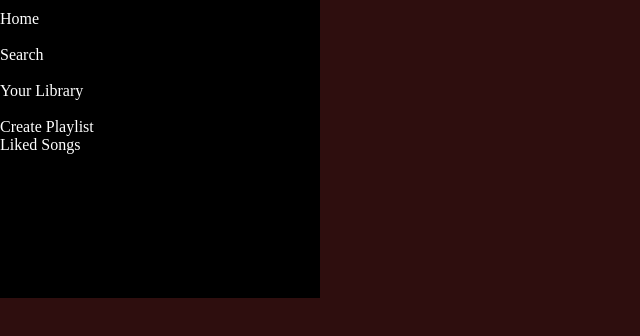
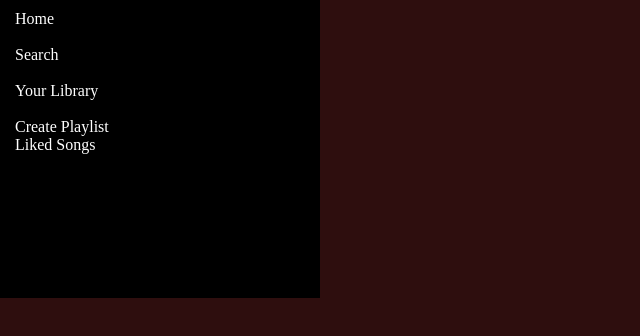
Before and after one commit to TaylorWill94/spotify-resume, a React (Create React App) app: page / in a window 1280 px wide. Shown: the top 336 px of the page, without its empty margins (0-640 px from the left). Built offline with nearby package versions, Linux system fonts and the light colour scheme.

Commit message:
Added padding

```diff
--- a/src/App.css
+++ b/src/App.css
@@ -12,4 +12,5 @@
   color: white;
   background-color: black;
   padding-top: 10px;
+  padding-left: 15px;
 }
```
